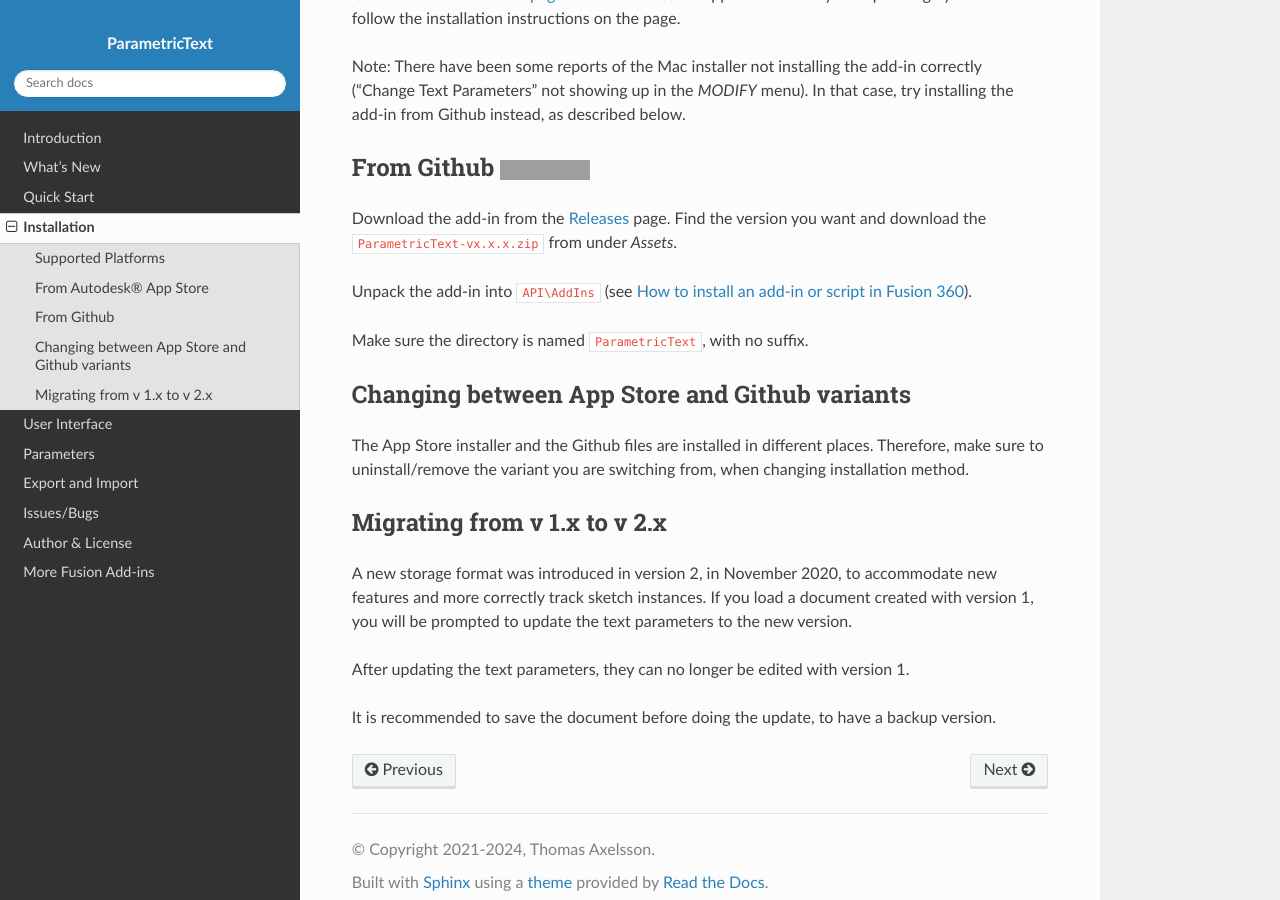
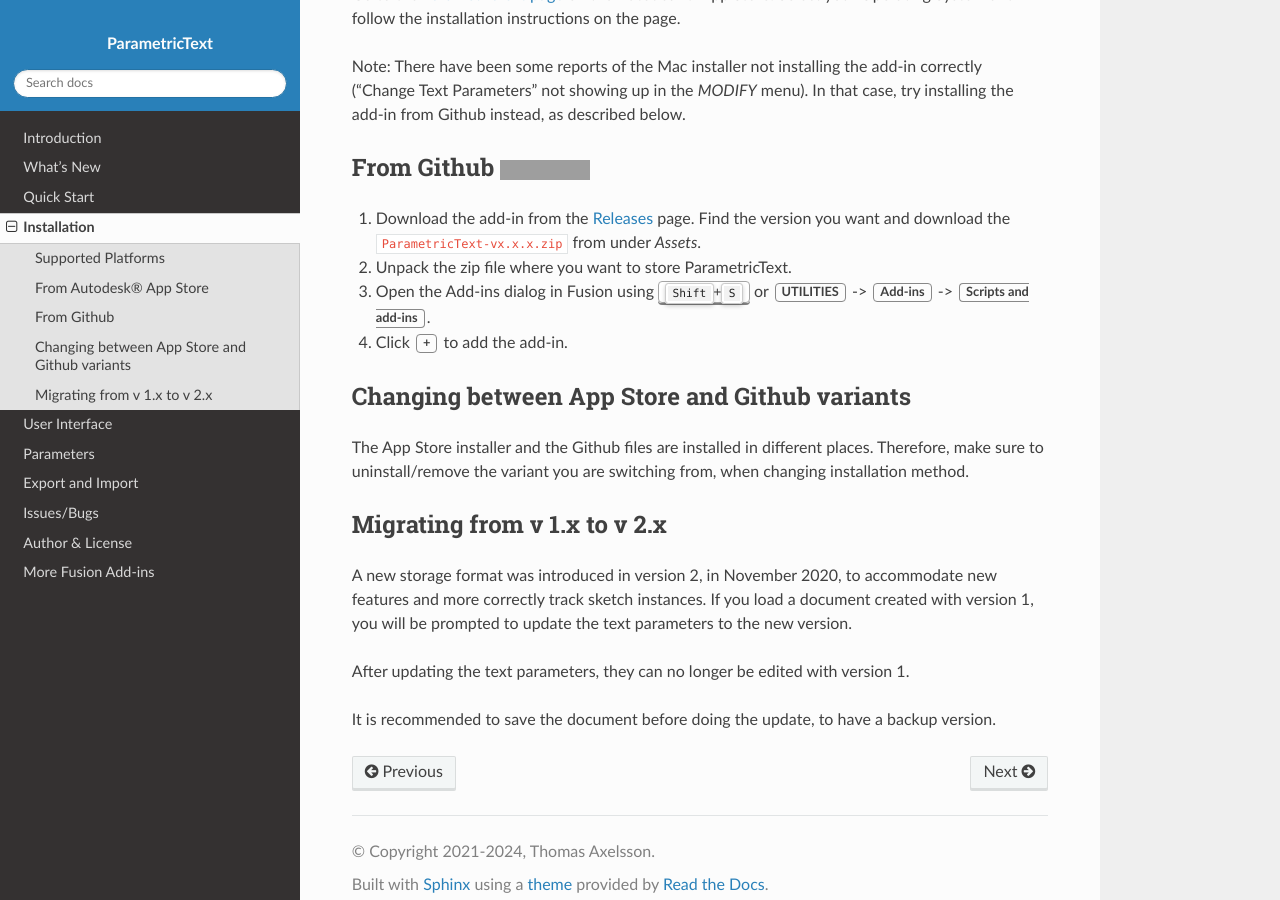
Before and after one commit to thomasa88/ParametricText, a Sphinx documentation site: the page built from docs/installation.rst, in a window 1280 px wide and 900 px high, scrolled down 547 px. Built offline with Sphinx 7.4.7 and the Read the Docs theme 3.1.0, drawn with Linux system fonts in a browser that asks for light colours; grey boxes are pictures that could not be loaded.

Commit message:
Update Github installation instructions to use "+" button

```diff
--- a/docs/installation.rst
+++ b/docs/installation.rst
@@ -24,15 +24,14 @@
 From Github |github_version|
 ----------------------------
 
-Download the add-in from the
-`Releases <https://github.com/thomasa88/ParametricText/releases>`__
-page. Find the version you want and download the ``ParametricText-vx.x.x.zip`` from under *Assets*.
+#. Download the add-in from the `Releases <https://github.com/thomasa88/ParametricText/releases>`__ page.
+   Find the version you want and download the ``ParametricText-vx.x.x.zip`` from under *Assets*.
 
-Unpack the add-in into ``API\AddIns`` (see `How to install an add-in or script
-in Fusion
-360 <https://knowledge.autodesk.com/support/fusion-360/troubleshooting/caas/sfdcarticles/sfdcarticles/How-to-install-an-ADD-IN-and-Script-in-Fusion-360.html>`__).
+#. Unpack the zip file where you want to store ParametricText.
 
-Make sure the directory is named ``ParametricText``, with no suffix.
+#. Open the Add-ins dialog in Fusion using :kbd:`Shift+S` or  :guilabel:`UTILITIES` -> :guilabel:`Add-ins` -> :guilabel:`Scripts and add-ins`.
+
+#. Click :guilabel:`+` to add the add-in.
 
 .. |github_version| image:: https://badgen.net/github/release/thomasa88/ParametricText/stable
 
```
